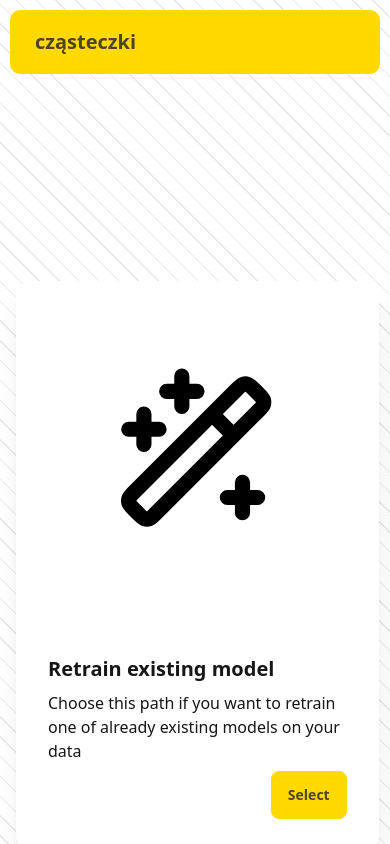
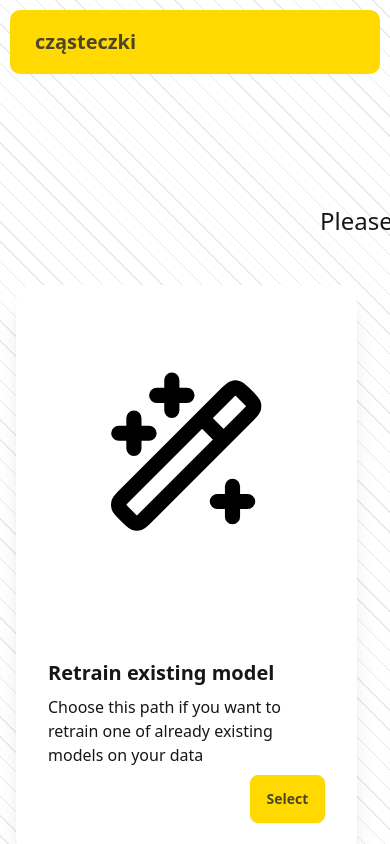
Before and after one commit to mateugazi/czasteczkowa-inzynierka, a Svelte app in the folder web/: page / in a window 390 px wide. Shown: the top 844 px of the page. Built offline with nearby package versions, Linux system fonts and the light colour scheme.

Commit message:
EX: Fixed font size and padding in a few places and added auto scroll to the top on view change

```diff
--- a/web/src/components/MainView.svelte
+++ b/web/src/components/MainView.svelte
@@ -1,10 +1,9 @@
 <script>
 	import SamplePlot from "../plots/SamplePlot.svelte";
 	import { store } from "../store/store";
-	import PredictionsTable from "./PredictionsTable.svelte";
-	import SummaryDetails from "./SummaryDetails.svelte";
 	import FileReceiver from "./selectMode/FileReceiver.svelte";
 	import SelectModeView from "./selectMode/SelectModeView.svelte";
+	import SummaryView from "./summaryMode/SummaryView.svelte";
 
   let viewMode;
   let predictions;
@@ -22,13 +21,7 @@
   {:else if viewMode === 'predictionMode'}
     <FileReceiver />
   {:else if viewMode === 'summaryMode'}
-    <div>
-      <PredictionsTable predictions={predictions} />
-      <div class="hero-content flex-col lg:flex-row">
-        <SamplePlot />
-        <SummaryDetails />
-      </div>
-    </div>
+    <SummaryView />
   {:else if viewMode === 'loadingMode'}
     <div class='predictions-placeholder-container'>
       <h3 class="text-3xl font-bold">Getting predictions...</h3>
--- a/web/src/components/selectMode/FileReceiver.svelte
+++ b/web/src/components/selectMode/FileReceiver.svelte
@@ -1,8 +1,14 @@
 <script>
+	import { onMount } from "svelte";
 	import { fetchPredictions } from "../../helpers/fetchPredictions";
 	import { store } from "../../store/store";
+	import { scrollToTop } from "../../helpers/scrollToTop";
 
   let files;
+
+  onMount(() => {
+    scrollToTop();
+  });
 
   async function onTriggerCalculations() {
     store.update((state) => ({...state, viewMode: 'loadingMode'}));
@@ -13,6 +19,7 @@
 </script>
 
 <div class="file-receiver-container">
+  <p class="py-6 text-3xl">Upload a csv file in smiles notation below</p>
   <input accept=".csv" bind:files type="file" class="file-input file-input-bordered file-input-primary w-full max-w-xs" />
   {#if files}
     <button class="btn btn-primary btn-lg" on:click={onTriggerCalculations}>Run predictions</button>
@@ -28,5 +35,6 @@
     display: flex;
     flex-direction: column;
     justify-content: center;
+    align-items: center;
   }
 </style>
--- a/web/src/components/selectMode/SelectModeView.svelte
+++ b/web/src/components/selectMode/SelectModeView.svelte
@@ -9,8 +9,8 @@
   <div class="hero-content text-center">
     <div class="max-w-lg">
       <h1 class="text-5xl font-bold">Welcome back</h1>
-      <p class="py-6">Please choose one of the following workflows</p>
-      <div class='select-workflow-container'>
+      <p class="text-2xl py-6">Please choose one of the following workflows</p>
+      <div class='py-6 select-workflow-container'>
         <ModeCard title={retrainModelTitle} description={retrainModelDescription} iconPath={retrainModelIconPath} />
         <ModeCard title={trainNewModelTitle} description={trainNewModelDescription} iconPath={trainNewModelIconPath} />
         <ModeCard
@@ -27,7 +27,7 @@
 <style>
   .select-workflow-container {
     display: flex;
-    gap: 1rem;
+    gap: 3rem;
   }
 
   .max-w-lg {
--- /dev/null
+++ b/web/src/components/summaryMode/SummaryView.svelte
@@ -0,0 +1,27 @@
+<script>
+	import { onMount } from "svelte";
+	import SamplePlot from "../../plots/SamplePlot.svelte";
+	import { store } from "../../store/store";
+	import PredictionsTable from "../PredictionsTable.svelte";
+	import SummaryDetails from "../SummaryDetails.svelte";
+	import { scrollToTop } from "../../helpers/scrollToTop";
+
+  let predictions;
+
+  onMount(() => {
+    scrollToTop();
+  });
+
+  const unsubscribe = store.subscribe((state) => {
+    predictions = state.predictions;
+  });
+
+</script>
+
+<div>
+  <PredictionsTable predictions={predictions} />
+  <div class="hero-content flex-col lg:flex-row">
+    <SamplePlot />
+    <SummaryDetails />
+  </div>
+</div>
--- /dev/null
+++ b/web/src/helpers/scrollToTop.js
@@ -0,0 +1,4 @@
+export const scrollToTop = () =>
+	document
+		.getElementsByClassName("main-app")[0]
+		.scrollIntoView({ behavior: "smooth" });
```
